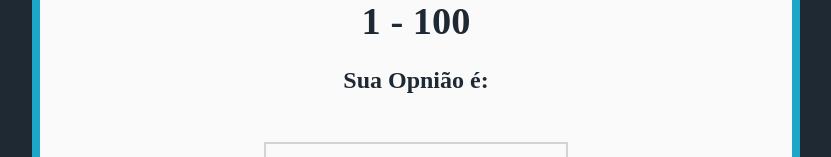
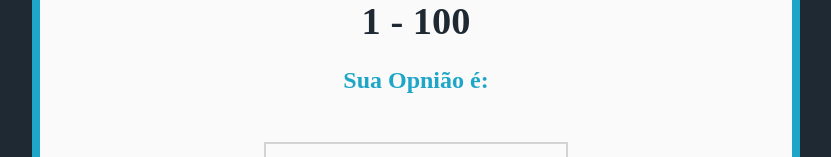
Before and after one commit to Giva04/Jogo_NumeroOculto, a plain HTML site: page index.html in a window 1280 px wide. Shown: the part 173-330 px from the top of the page, without its empty margins (224-1055 px from the left). Drawn offline with Linux system fonts and the light colour scheme.

Commit message:
Ajuste da cor no H3

```diff
--- a/style.css
+++ b/style.css
@@ -63,6 +63,7 @@
 
   h3 {
     font-size: 2rem;
+    color:#1ea6c8;
   }
 
   input {
```
